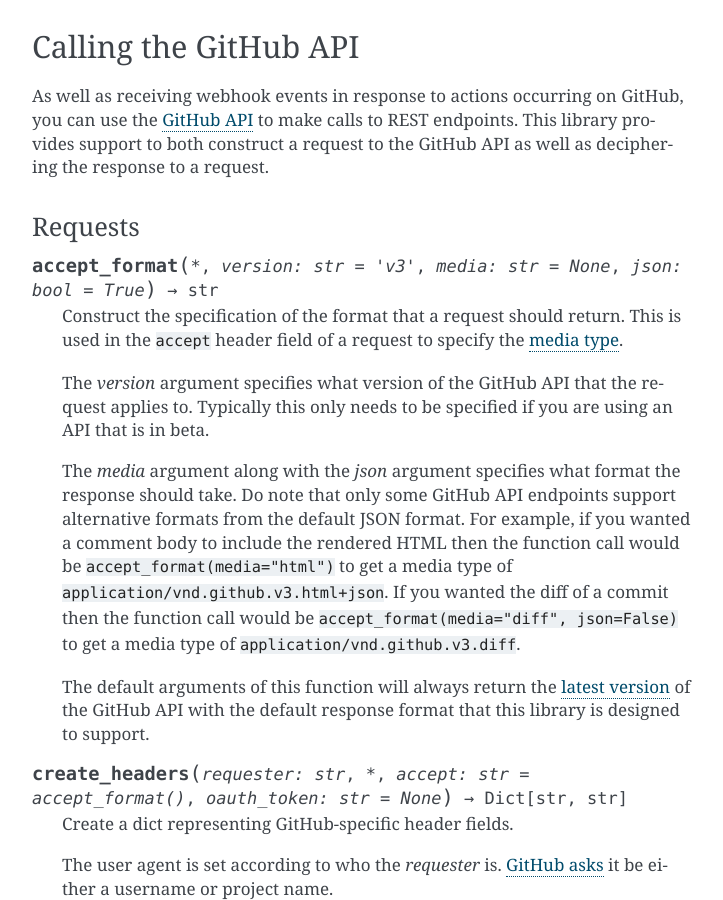
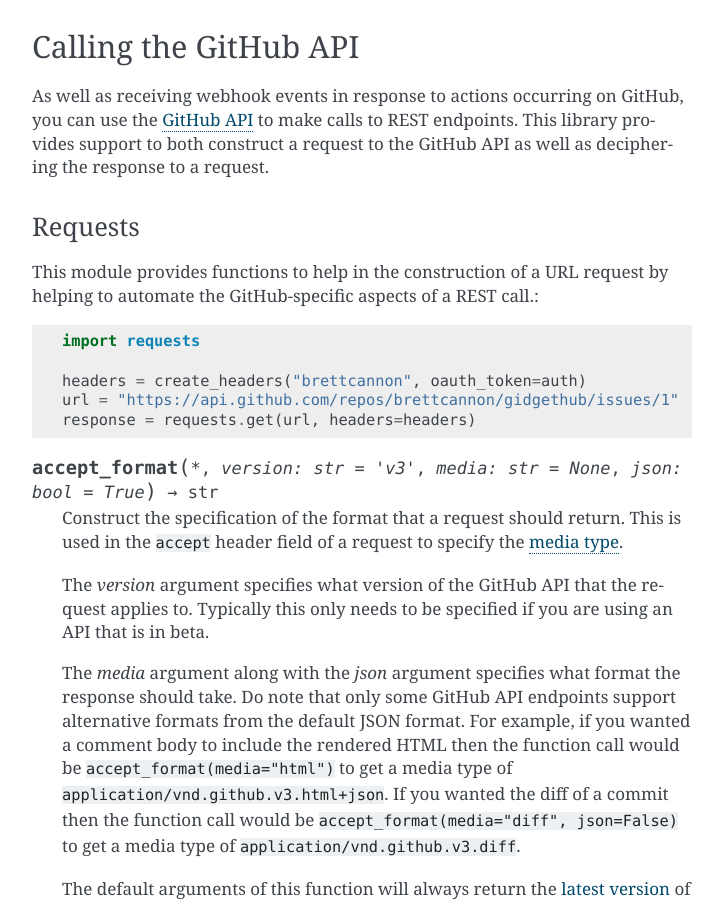
Before and after one commit to gidgethub/gidgethub, a Sphinx documentation site: the page built from docs/sansio.rst, in a window 1280 px wide and 900 px high, scrolled down 1556 px. Shown: the whole window, without its empty margins (388-1111 px from the left). Built offline with Sphinx 7.4.7, drawn with Linux system fonts in a browser that asks for light colours.

Commit message:
Give a request example

```diff
--- a/docs/sansio.rst
+++ b/docs/sansio.rst
@@ -87,6 +87,15 @@
 
 Requests
 ''''''''
+
+This module provides functions to help in the construction of a URL request
+by helping to automate the GitHub-specific aspects of a REST call.::
+
+  import requests
+
+  headers = create_headers("brettcannon", oauth_token=auth)
+  url = "https://api.github.com/repos/brettcannon/gidgethub/issues/1"
+  response = requests.get(url, headers=headers)
 
 .. function:: accept_format(*, version: str = "v3", media: str = None, json: bool = True) -> str
 
```
